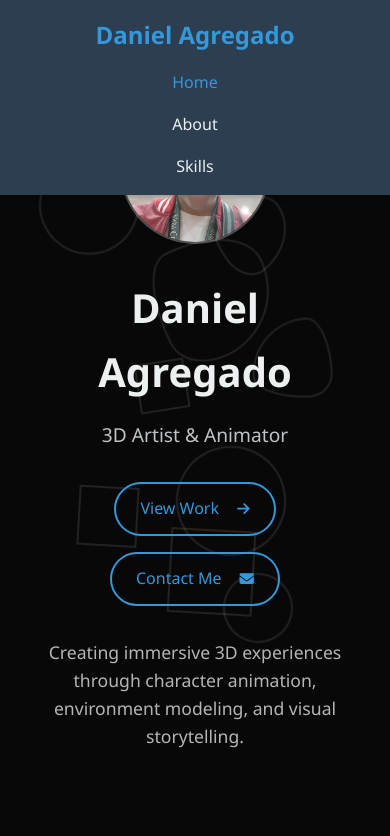
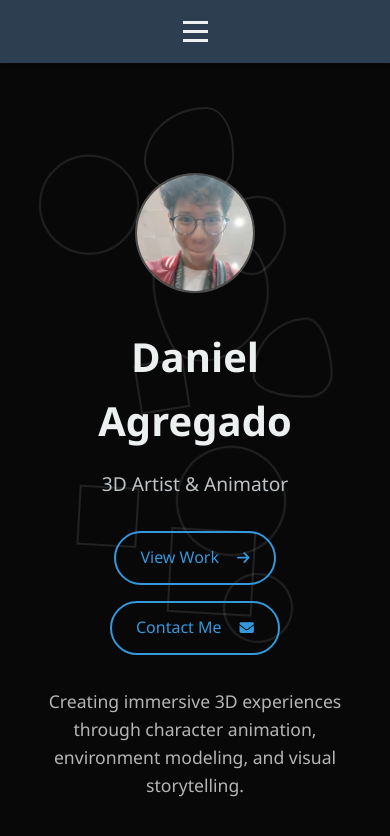
Before and after one commit to WMelony/AGR_Portfolio, a plain HTML site: page index.html in a window 390 px wide. Drawn offline with nearby package versions, Linux system fonts and the light colour scheme.

Commit message:
Add files via upload

```diff
--- a/index.html
+++ b/index.html
@@ -13,6 +13,11 @@
     <nav class="navbar">
         <div class="nav-content">
             <div class="logo">Daniel Agregado</div>
+            <div class="hamburger">
+                <span></span>
+                <span></span>
+                <span></span>
+            </div>
             <ul class="nav-links">
                 <li><a href="index.html" class="active">Home</a></li>
                 <li><a href="about.html">About</a></li>
--- a/script.js
+++ b/script.js
@@ -161,3 +161,28 @@ workCards.forEach(card => {
         image.style.transform = 'translate(0, 0) scale(1)';
     });
 });
+
+// Hamburger menu functionality
+const hamburger = document.querySelector('.hamburger');
+const navLinks = document.querySelector('.nav-links');
+
+hamburger.addEventListener('click', () => {
+    hamburger.classList.toggle('active');
+    navLinks.classList.toggle('active');
+});
+
+// Close menu when clicking outside
+document.addEventListener('click', (e) => {
+    if (!hamburger.contains(e.target) && !navLinks.contains(e.target)) {
+        hamburger.classList.remove('active');
+        navLinks.classList.remove('active');
+    }
+});
+
+// Close menu when clicking a link
+document.querySelectorAll('.nav-links a').forEach(link => {
+    link.addEventListener('click', () => {
+        hamburger.classList.remove('active');
+        navLinks.classList.remove('active');
+    });
+});
--- a/styles.css
+++ b/styles.css
@@ -49,6 +49,23 @@ body {
     color: var(--accent-color);
 }
 
+.hamburger {
+    display: none;
+    flex-direction: column;
+    gap: 6px;
+    cursor: pointer;
+    padding: 5px;
+    z-index: 1001;
+}
+
+.hamburger span {
+    display: block;
+    width: 25px;
+    height: 3px;
+    background-color: var(--text-color);
+    transition: all 0.3s ease;
+}
+
 .nav-links {
     display: flex;
     list-style: none;
@@ -64,6 +81,45 @@ body {
 .nav-links a:hover,
 .nav-links a.active {
     color: var(--accent-color);
+}
+
+@media (max-width: 768px) {
+    .hamburger {
+        display: flex;
+    }
+
+    .logo {
+        display: none;
+    }
+
+    .nav-links {
+        position: fixed;
+        top: 0;
+        right: -100%;
+        height: 100vh;
+        width: 250px;
+        flex-direction: column;
+        background-color: var(--primary-color);
+        padding: 80px 2rem 2rem;
+        transition: right 0.3s ease;
+        box-shadow: -5px 0 15px rgba(0, 0, 0, 0.2);
+    }
+
+    .nav-links.active {
+        right: 0;
+    }
+
+    .hamburger.active span:first-child {
+        transform: translateY(9px) rotate(45deg);
+    }
+
+    .hamburger.active span:nth-child(2) {
+        opacity: 0;
+    }
+
+    .hamburger.active span:last-child {
+        transform: translateY(-9px) rotate(-45deg);
+    }
 }
 
 /* Hero Section */
@@ -544,8 +600,18 @@ footer {
         gap: 1rem;
     }
 
+    .hero {
+        padding-top: 6rem;
+    }
+
     .hero h1 {
         font-size: 2.5rem;
+    }
+
+    .profile-circle {
+        margin-top: 2rem;
+        width: 120px;
+        height: 120px;
     }
 
     .about-header {
```
Also changed, not shown: about.html (+5 -0 lines), skills.html (+5 -0 lines).
